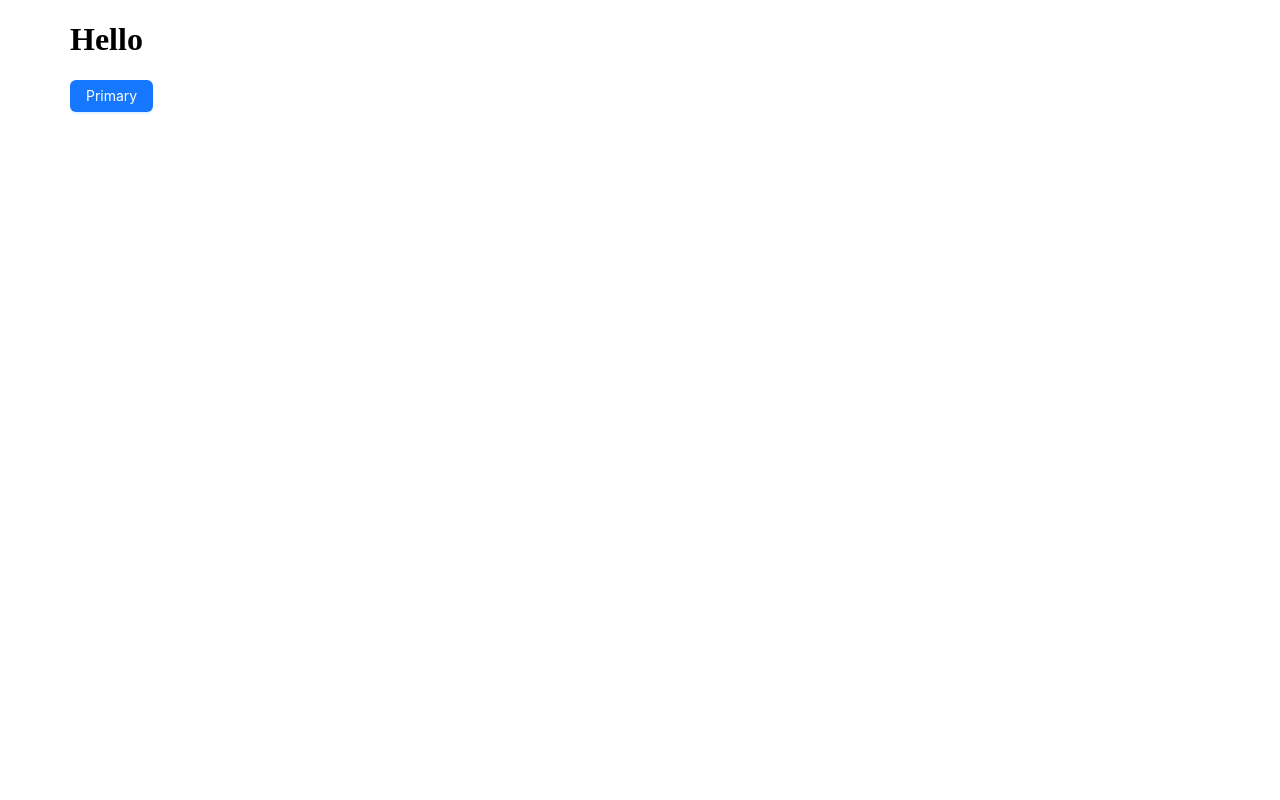
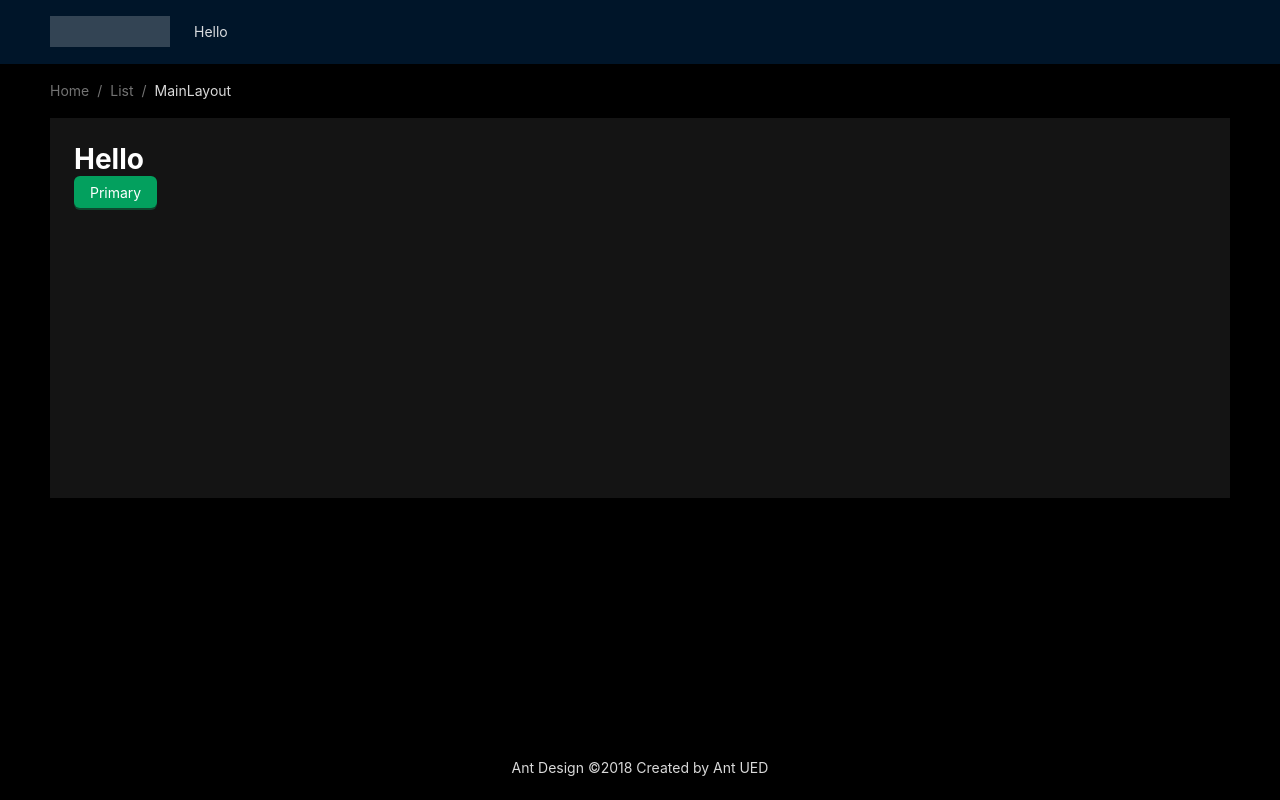
Before and after one commit to nimeshmaharjan1/nameastay, a Next.js app: page / in a window 1280 px wide. Built offline with nearby package versions, Linux system fonts and the light colour scheme.

Commit message:
:lipstick: implementation of antd config provider
antd config provider along with state management addition

```diff
--- /dev/null
+++ b/features/home/layouts/main/index.tsx
@@ -0,0 +1,44 @@
+import React from 'react';
+import { Breadcrumb, Layout, Menu, theme } from 'antd';
+
+const { Header, Content, Footer } = Layout;
+
+interface Props {
+    children: React.ReactNode
+}
+
+const MainLayout: React.FC<Props> = ({ children }) => {
+    const {
+        token: { colorBgContainer },
+    } = theme.useToken();
+
+    return (
+        <Layout style={{ minHeight: '100vh' }}>
+            <Header style={{ position: 'sticky', top: 0, zIndex: 1, width: '100%' }}>
+                <div
+                    style={{
+                        float: 'left',
+                        width: 120,
+                        height: 31,
+                        margin: '16px 24px 16px 0',
+                        background: 'rgba(255, 255, 255, 0.2)',
+                    }}
+                />
+                Hello
+            </Header>
+            <Content className="site-layout" style={{ padding: '0 50px' }}>
+                <Breadcrumb style={{ margin: '16px 0' }}>
+                    <Breadcrumb.Item>Home</Breadcrumb.Item>
+                    <Breadcrumb.Item>List</Breadcrumb.Item>
+                    <Breadcrumb.Item>MainLayout</Breadcrumb.Item>
+                </Breadcrumb>
+                <div style={{ padding: 24, minHeight: 380, background: colorBgContainer }}>
+                    {children}
+                </div>
+            </Content>
+            <Footer style={{ textAlign: 'center' }}>Ant Design ©2018 Created by Ant UED</Footer>
+        </Layout>
+    );
+};
+
+export default MainLayout;
--- a/package.json
+++ b/package.json
@@ -10,6 +10,7 @@
   },
   "dependencies": {
     "@ant-design/icons": "^4.8.0",
+    "@reduxjs/toolkit": "^1.9.1",
     "@types/node": "18.11.15",
     "@types/react": "18.0.26",
     "@types/react-dom": "18.0.9",
@@ -19,6 +20,7 @@
     "next": "13.0.6",
     "react": "18.2.0",
     "react-dom": "18.2.0",
+    "react-redux": "^8.0.5",
     "typescript": "4.9.4"
   },
   "devDependencies": {
--- a/pages/_app.tsx
+++ b/pages/_app.tsx
@@ -1,6 +1,29 @@
 import '../styles/globals.scss'
 import type { AppProps } from 'next/app'
+import { ConfigProvider, theme } from 'antd'
+import { Provider } from 'react-redux'
+import { store } from '@store/index'
+import { NextPage } from 'next'
 
-export default function App({ Component, pageProps }: AppProps) {
-  return <Component {...pageProps} />
+export type NextPageWithLayout<P = {}, IP = P> = NextPage<P, IP> & {
+  getLayout?: (page: React.ReactElement) => React.ReactNode;
+};
+
+type AppPropsWithLayout = AppProps & {
+  Component: NextPageWithLayout;
+};
+
+export default function App({ Component, pageProps: { ...pageProps } }: AppPropsWithLayout) {
+  const getLayout = Component.getLayout ?? ((page) => page);
+  return (
+    <Provider store={store}>
+      <ConfigProvider theme={{
+        token: {
+          colorPrimary: '#00b96b',
+        },
+        algorithm: theme.darkAlgorithm
+      }}>
+        {getLayout(<Component {...pageProps} />)}
+      </ConfigProvider></Provider>
+  )
 }
--- a/pages/index.tsx
+++ b/pages/index.tsx
@@ -1,13 +1,20 @@
 import React from 'react'
 import { Button } from 'antd'
+import { NextPageWithLayout } from './_app'
+import MainLayout from '@features/home/layouts/main'
 
-const Home = () => {
+const Home: NextPageWithLayout = () => {
   return (
-    <div className='container'>
-      <h1>Hello</h1>
+    <>
+      <h1 className='m-0 text-white'>Hello</h1>
+
       <Button type='primary'>Primary</Button>
-    </div>
+    </>
   )
 }
 
 export default Home
+
+Home.getLayout = function getLayout(page: React.ReactElement) {
+  return <MainLayout>{page}</MainLayout>;
+};
--- /dev/null
+++ b/store/index.ts
@@ -0,0 +1,11 @@
+import { configureStore } from '@reduxjs/toolkit';
+// ...
+
+export const store = configureStore({
+  reducer: {},
+});
+
+// Infer the `RootState` and `AppDispatch` types from the store itself
+export type RootState = ReturnType<typeof store.getState>;
+// Inferred type: {posts: PostsState, comments: CommentsState, users: UsersState}
+export type AppDispatch = typeof store.dispatch;
--- a/styles/globals.scss
+++ b/styles/globals.scss
@@ -1,6 +1,10 @@
 @tailwind base;
 @tailwind components;
 @tailwind utilities;
+
+body {
+  margin: 0;
+}
 
 .container {
   width: 100%;
```
Also changed, not shown: store/slices/shared-slice.ts (added, +7 -0 lines), 1 other file (tests, documents, lock files or other folders).
